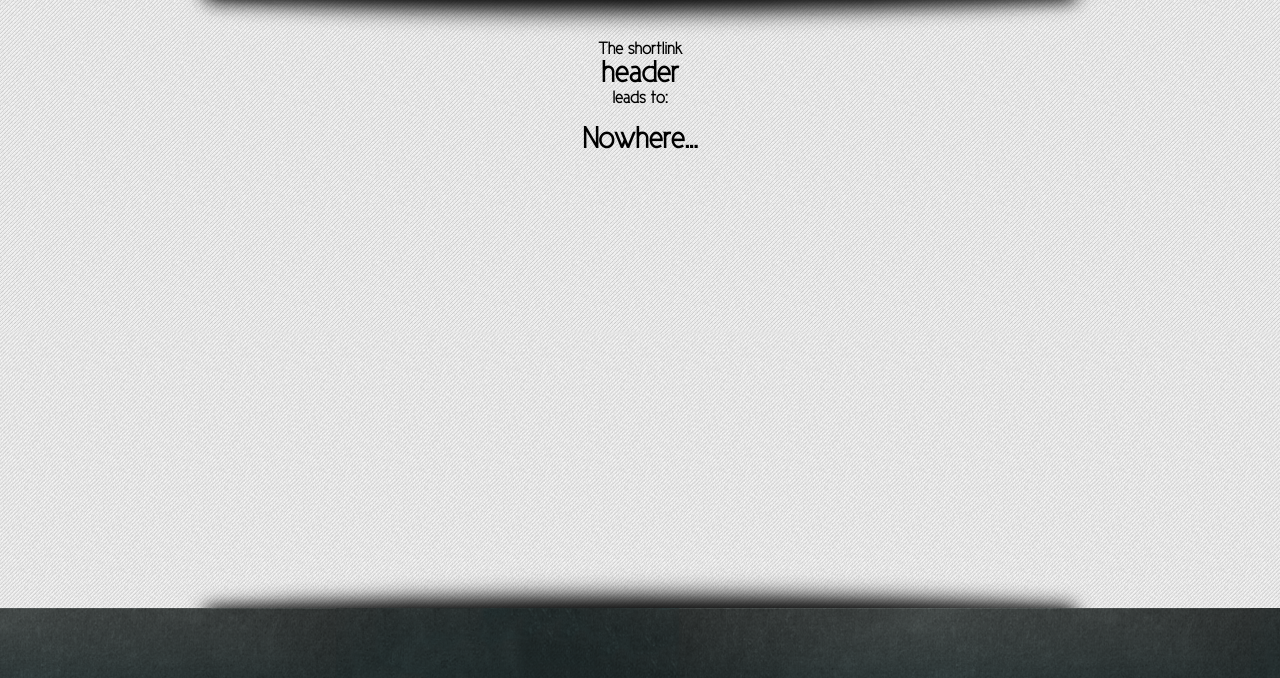
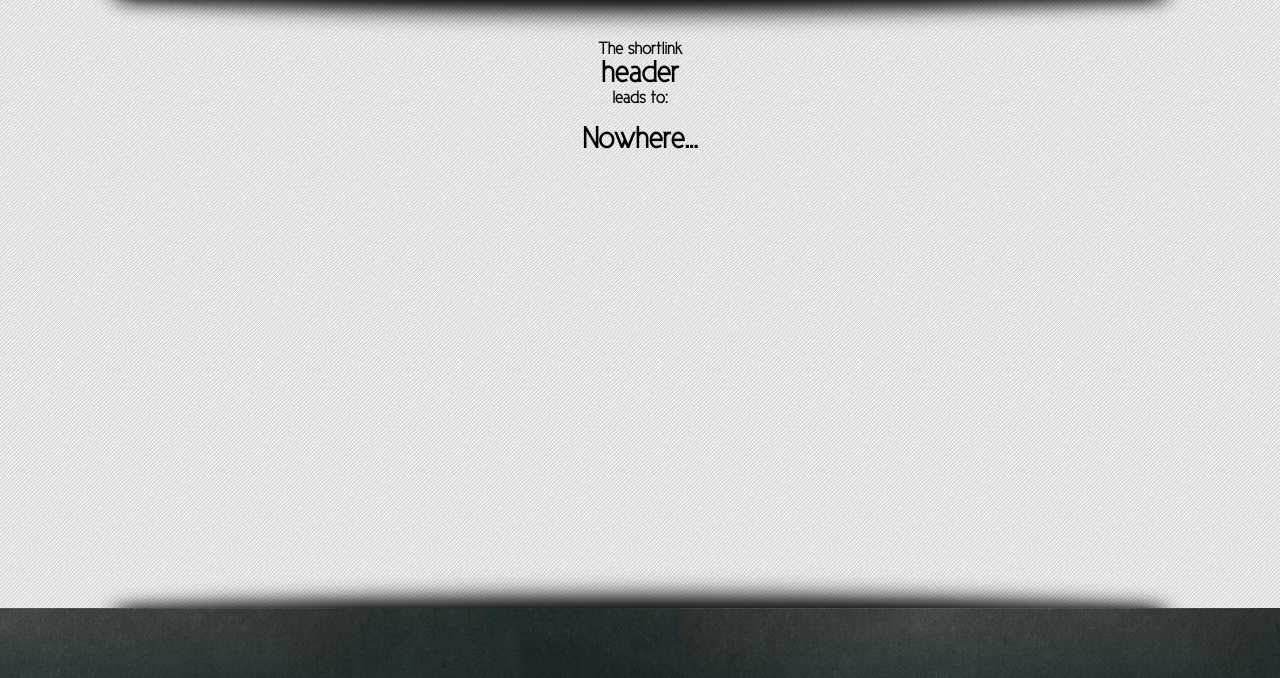
Before and after one commit to jackba/boorl, a PHP site: page /header in a window 1280 px wide. Shown: the part 122-800 px from the top of the page. Run offline with PHP 8.4, Linux system fonts and the light colour scheme; data that the repository does not hold is empty.

Commit message:
- Added a favicon - Strecthed the footer and header shadows, so it looks a bit better. - The default web page looks fine on all mobile browsers

```diff
--- a/include/view/header.php
+++ b/include/view/header.php
@@ -6,6 +6,7 @@
 		<meta name="description" content="URL Shortening service">
 		<meta name="author" content="Andrija Vucinic">
 		<link rel="stylesheet" href="style.css">
+		<link rel="shortcut icon" href="images/favicon.ico" />
 	<?php
 	if (strlen(GA_CODE) > 0) {
 	?>
--- a/style.css
+++ b/style.css
@@ -48,7 +48,7 @@ div.headerShadow
 	background-image:url('images/header-shadow.png');
 	background-repeat:no-repeat;
 	height:40px;
-	width:915px;
+	width:1100px;
 }
 img.logo
 {
@@ -62,7 +62,7 @@ div.footerShadow
 	background-image:url('images/footer-shadow.png');
 	background-repeat:no-repeat;
 	height:112px;
-	width:915px;
+	width:1100px;
 }
 div.footer
 {
```
Also changed, not shown: images/favicon.ico (added), images/footer-shadow.png, images/header-shadow.png.
